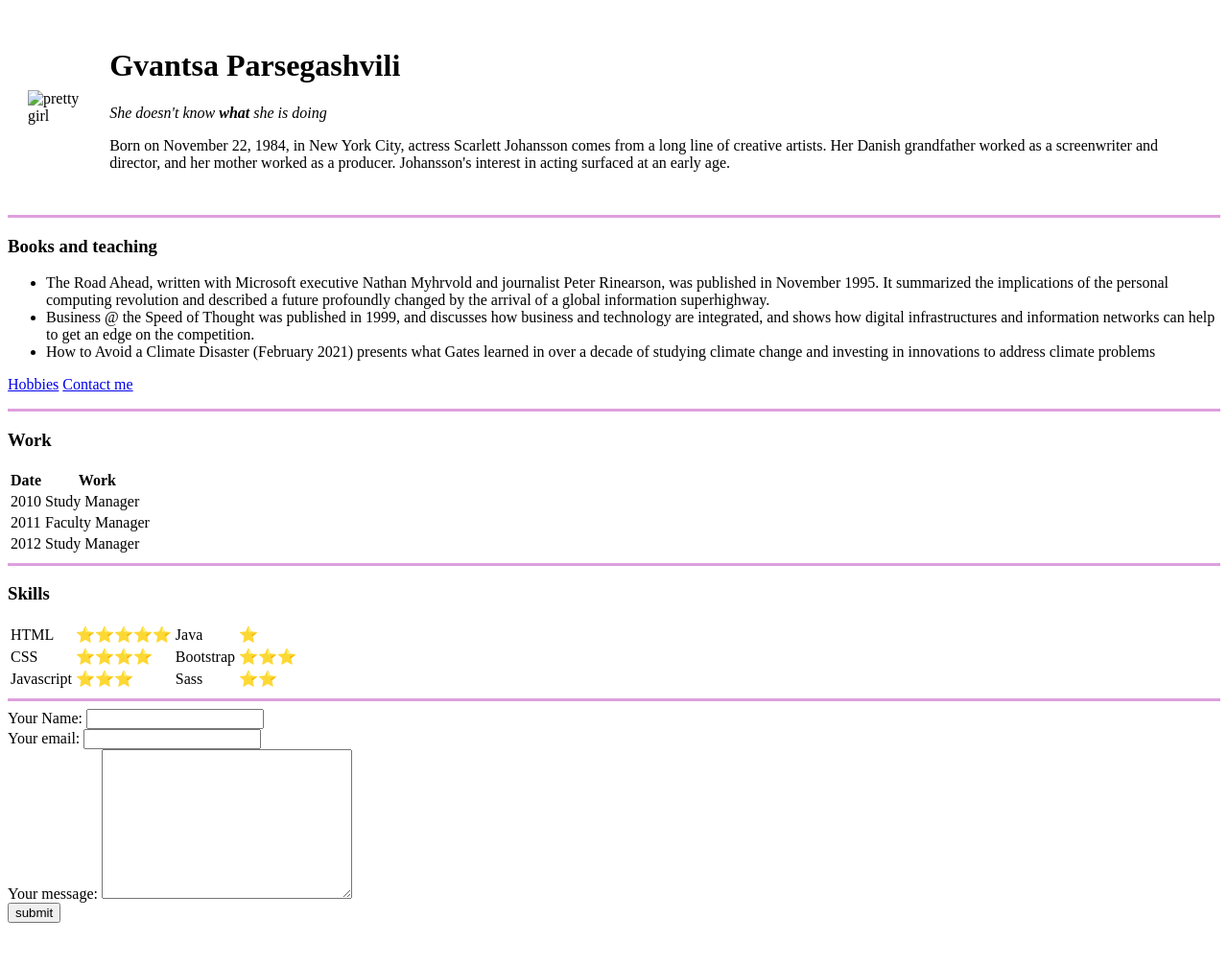
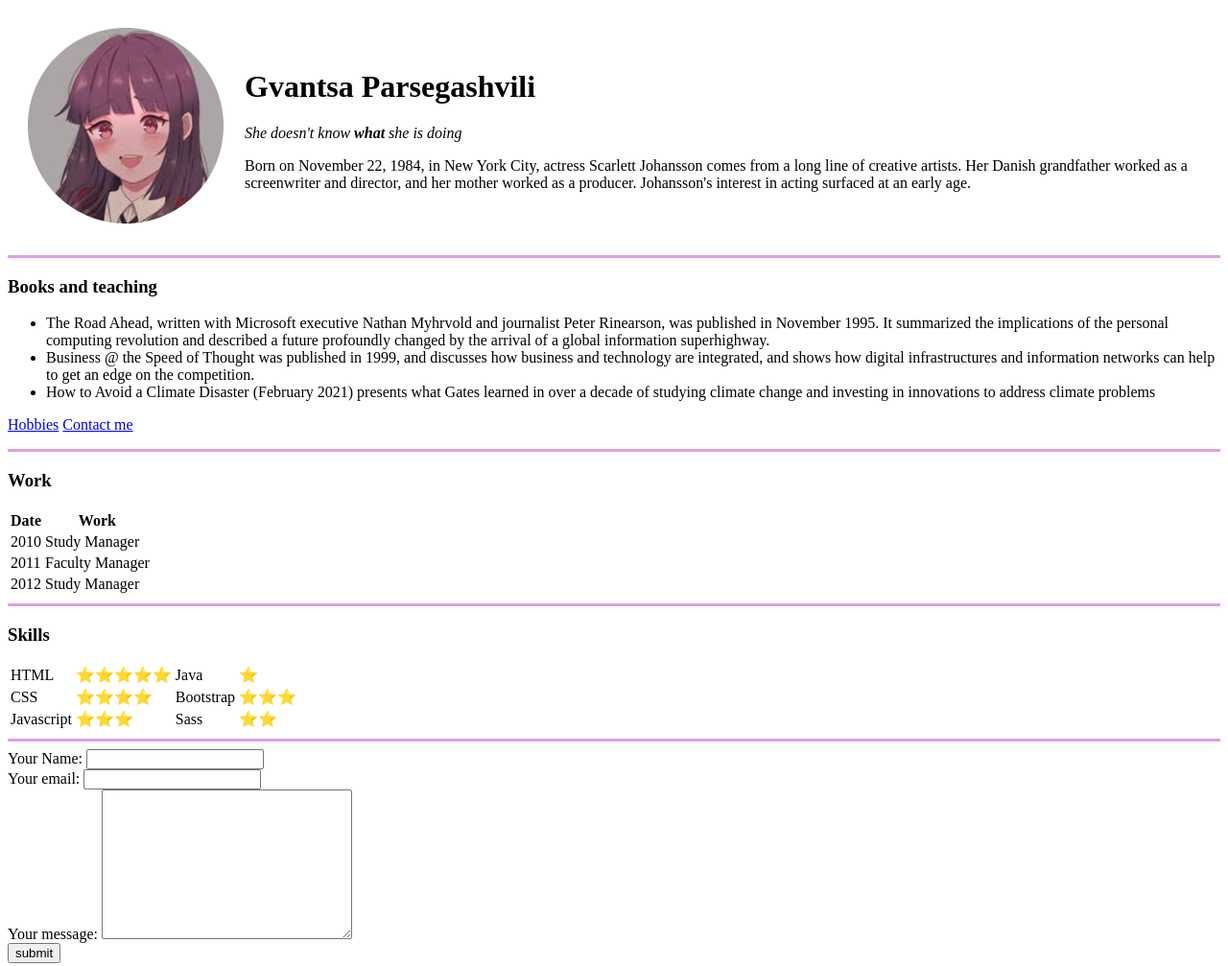
Before and after one commit to iragvantsa/personal_page, a plain HTML site: page index.html in a window 1280 px wide. Shown: the whole page at 96% size. Before the commit the page ends 970 px from the top, so only its background shows below. Drawn offline with Linux system fonts and the light colour scheme; the site is published under a folder, as on GitHub Pages, so addresses that start at the root find nothing.

Commit message:
Update index.html

```diff
--- a/index.html
+++ b/index.html
@@ -10,7 +10,7 @@
   <body>
     <table cellspacing="20">
       <tr>
-        <td><img src="/images/girl.png" alt="pretty girl" /></td>
+        <td><img src="./images/girl.png" alt="pretty girl" /></td>
         <td>
           <h1>Gvantsa Parsegashvili</h1>
           <p>
```
